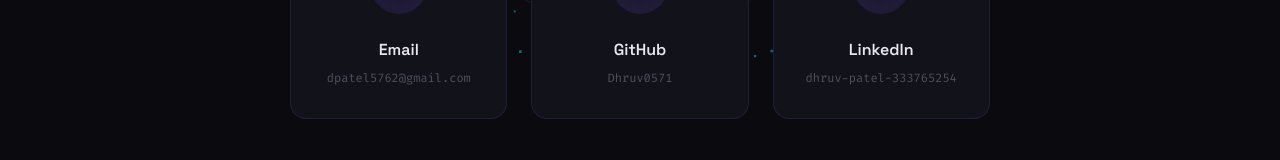
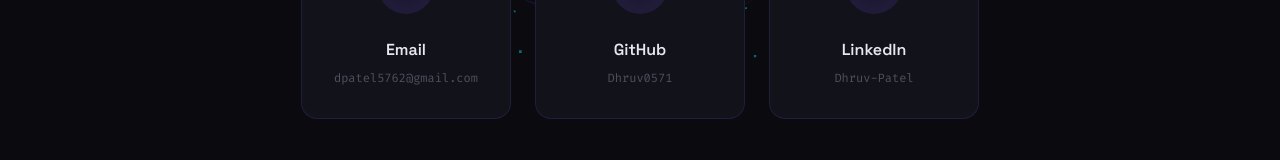
Before and after one commit to Dhruv0571/portfolio, a React (Vite) app: page / in a window 1280 px wide. Shown: the part 6603-6763 px from the top of the page. Built offline with nearby package versions, Linux system fonts and the light colour scheme.

Commit message:
Update: Change displayed LinkedIn name to Dhruv-Patel

```diff
--- a/src/components/Contact.tsx
+++ b/src/components/Contact.tsx
@@ -30,7 +30,7 @@
   },
   {
     label: 'LinkedIn',
-    value: 'dhruv-patel-333765254',
+    value: 'Dhruv-Patel',
     href: 'https://www.linkedin.com/in/dhruv-patel-333765254',
     icon: (
       <svg width="24" height="24" viewBox="0 0 24 24" fill="currentColor">
```
